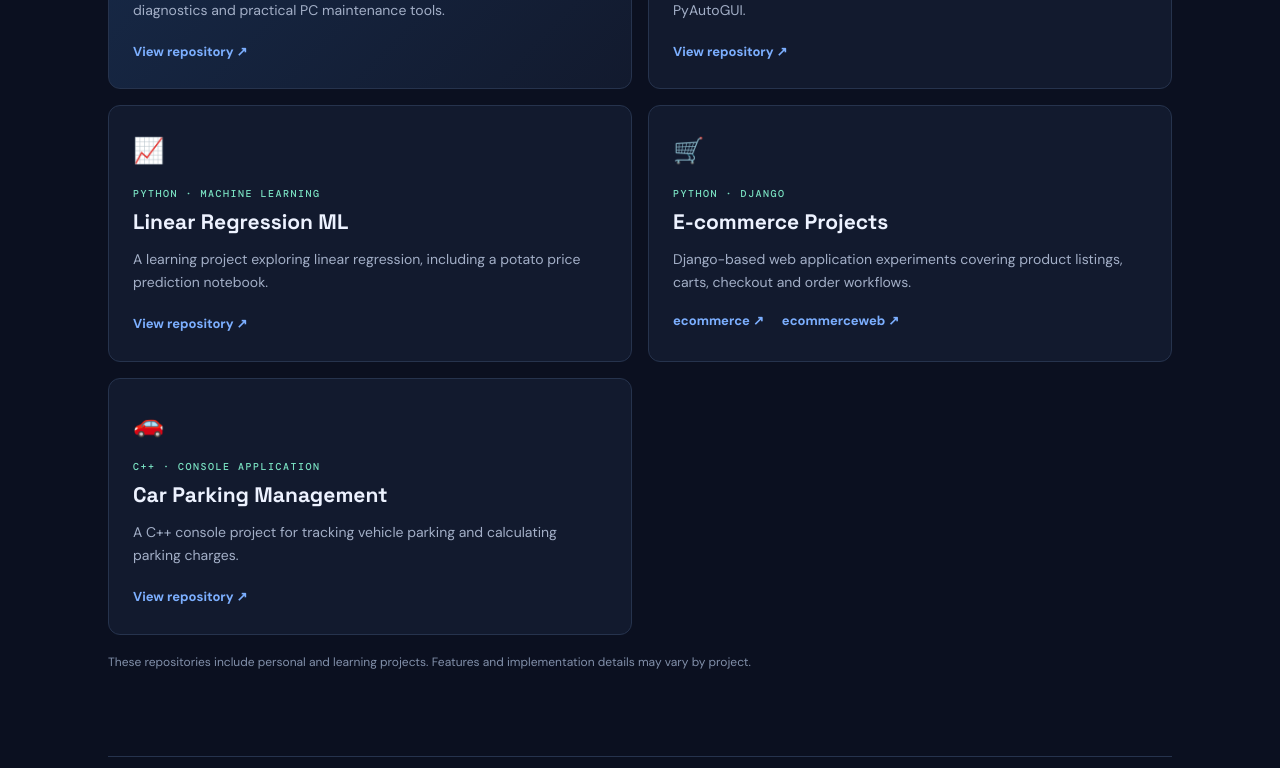
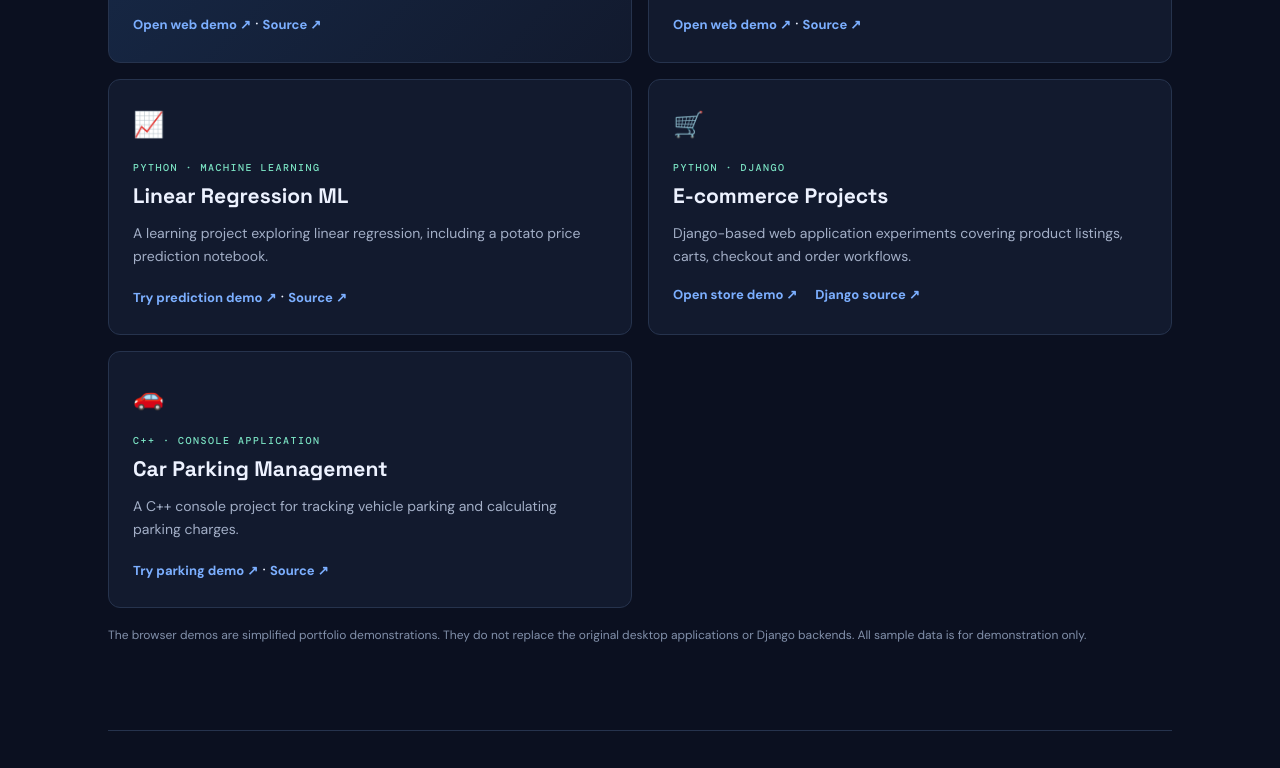
Before and after one commit to mustakem/CyberShield-Toolkit, a plain HTML site: page docs/index.html in a window 1280 px wide. Shown: the part 1544-2312 px from the top of the page. Drawn offline with nearby package versions, Linux system fonts and the light colour scheme.

Commit message:
Link portfolio projects to interactive web demos

```diff
--- a/docs/index.html
+++ b/docs/index.html
@@ -42,15 +42,15 @@ Cybersecurity Learning
       <div class="facts"><div><strong>IT & Systems</strong><span>Support, troubleshooting and infrastructure</span></div><div><strong>Hands-on projects</strong><span>Small applications built to learn and solve problems</span></div><div><strong>Based in</strong><span>Dubai, United Arab Emirates</span></div></div>
     </section>
     <section class="section" id="projects">
-      <p class="eyebrow">SELECTED WORK</p><h2>Projects</h2><p class="section-lead">A selection of public repositories. Open the source code and project documentation on GitHub.</p>
+      <p class="eyebrow">SELECTED WORK</p><h2>Projects</h2><p class="section-lead">Try the interactive browser demos, or open the original source code on GitHub.</p>
       <div class="project-grid">
-        <article class="project featured"><div class="project-icon">🛡️</div><p class="tag">PYTHON · WINDOWS TOOL</p><h3>CyberShield Toolkit</h3><p>A Windows desktop utility focused on system information, network diagnostics and practical PC maintenance tools.</p><a href="https://github.com/mustakem/CyberShield-Toolkit" target="_blank" rel="noreferrer">View repository ↗</a></article>
-        <article class="project"><div class="project-icon">🖐️</div><p class="tag">PYTHON · COMPUTER VISION</p><h3>Virtual Mouse</h3><p>A hand-gesture virtual mouse experiment using OpenCV, MediaPipe and PyAutoGUI.</p><a href="https://github.com/mustakem/virtual_mouse" target="_blank" rel="noreferrer">View repository ↗</a></article>
-        <article class="project"><div class="project-icon">📈</div><p class="tag">PYTHON · MACHINE LEARNING</p><h3>Linear Regression ML</h3><p>A learning project exploring linear regression, including a potato price prediction notebook.</p><a href="https://github.com/mustakem/Linear-Regression-ML-Project-" target="_blank" rel="noreferrer">View repository ↗</a></article>
-        <article class="project"><div class="project-icon">🛒</div><p class="tag">PYTHON · DJANGO</p><h3>E-commerce Projects</h3><p>Django-based web application experiments covering product listings, carts, checkout and order workflows.</p><div class="links"><a href="https://github.com/mustakem/ecommerce" target="_blank" rel="noreferrer">ecommerce ↗</a><a href="https://github.com/mustakem/ecommerceweb" target="_blank" rel="noreferrer">ecommerceweb ↗</a></div></article>
-        <article class="project"><div class="project-icon">🚗</div><p class="tag">C++ · CONSOLE APPLICATION</p><h3>Car Parking Management</h3><p>A C++ console project for tracking vehicle parking and calculating parking charges.</p><a href="https://github.com/mustakem/C-Projects" target="_blank" rel="noreferrer">View repository ↗</a></article>
+        <article class="project featured"><div class="project-icon">🛡️</div><p class="tag">PYTHON · WINDOWS TOOL</p><h3>CyberShield Toolkit</h3><p>A Windows desktop utility focused on system information, network diagnostics and practical PC maintenance tools.</p><a href="demos/cybershield.html">Open web demo ↗</a> · <a href="https://github.com/mustakem/CyberShield-Toolkit" target="_blank" rel="noreferrer">Source ↗</a></article>
+        <article class="project"><div class="project-icon">🖐️</div><p class="tag">PYTHON · COMPUTER VISION</p><h3>Virtual Mouse</h3><p>A hand-gesture virtual mouse experiment using OpenCV, MediaPipe and PyAutoGUI.</p><a href="demos/virtual-mouse.html">Open web demo ↗</a> · <a href="https://github.com/mustakem/virtual_mouse" target="_blank" rel="noreferrer">Source ↗</a></article>
+        <article class="project"><div class="project-icon">📈</div><p class="tag">PYTHON · MACHINE LEARNING</p><h3>Linear Regression ML</h3><p>A learning project exploring linear regression, including a potato price prediction notebook.</p><a href="demos/regression.html">Try prediction demo ↗</a> · <a href="https://github.com/mustakem/Linear-Regression-ML-Project-" target="_blank" rel="noreferrer">Source ↗</a></article>
+        <article class="project"><div class="project-icon">🛒</div><p class="tag">PYTHON · DJANGO</p><h3>E-commerce Projects</h3><p>Django-based web application experiments covering product listings, carts, checkout and order workflows.</p><div class="links"><a href="demos/shop.html">Open store demo ↗</a><a href="https://github.com/mustakem/ecommerce" target="_blank" rel="noreferrer">Django source ↗</a></div></article>
+        <article class="project"><div class="project-icon">🚗</div><p class="tag">C++ · CONSOLE APPLICATION</p><h3>Car Parking Management</h3><p>A C++ console project for tracking vehicle parking and calculating parking charges.</p><a href="demos/parking.html">Try parking demo ↗</a> · <a href="https://github.com/mustakem/C-Projects" target="_blank" rel="noreferrer">Source ↗</a></article>
       </div>
-      <p class="note">These repositories include personal and learning projects. Features and implementation details may vary by project.</p>
+      <p class="note">The browser demos are simplified portfolio demonstrations. They do not replace the original desktop applications or Django backends. All sample data is for demonstration only.</p>
     </section>
     <section class="section" id="skills">
       <p class="eyebrow">TOOLS & TECHNOLOGIES</p><h2>Areas I work with</h2>
```
